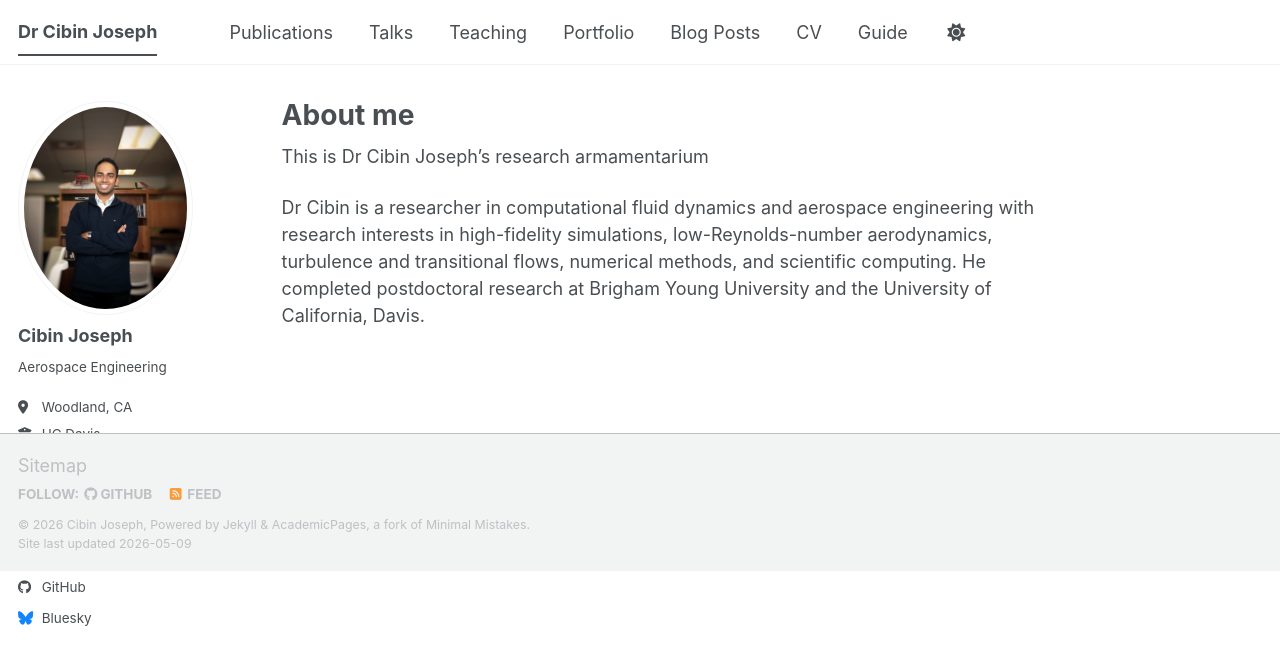
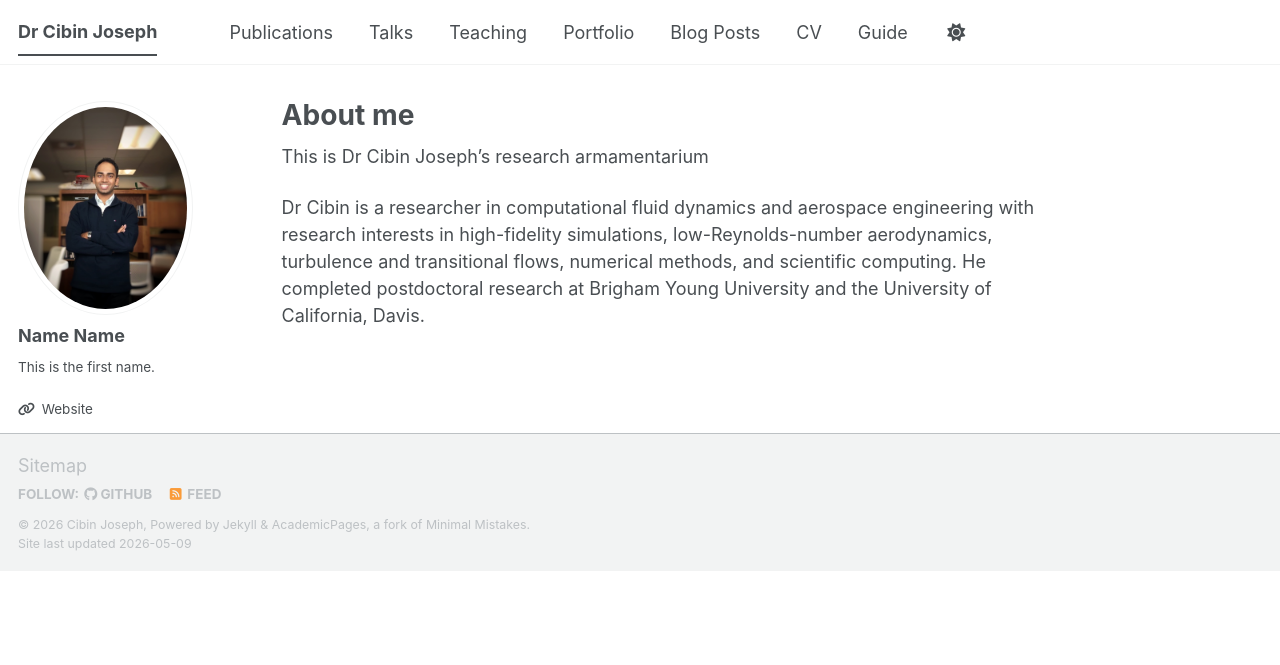
Before and after one commit to ddcruz13/faculty-website-demo, a Jekyll site: the page built from _pages/about.md, in a window 1280 px wide. Shown: the top 665 px of the page. Built offline with Jekyll 4.4.1, drawn with Linux system fonts in a browser that asks for light colours; some web fonts are replaced; a script bundle is joined from its source files by our own code; library files that are not in the unit come from our copies.

Commit message:
Add author field to about page metadata

```diff
--- a/_pages/about.md
+++ b/_pages/about.md
@@ -2,6 +2,7 @@
 permalink: /
 title: "About me"
 author_profile: true
+author: "Name Name"
 redirect_from:
   - /about/
   - /about.html
```
